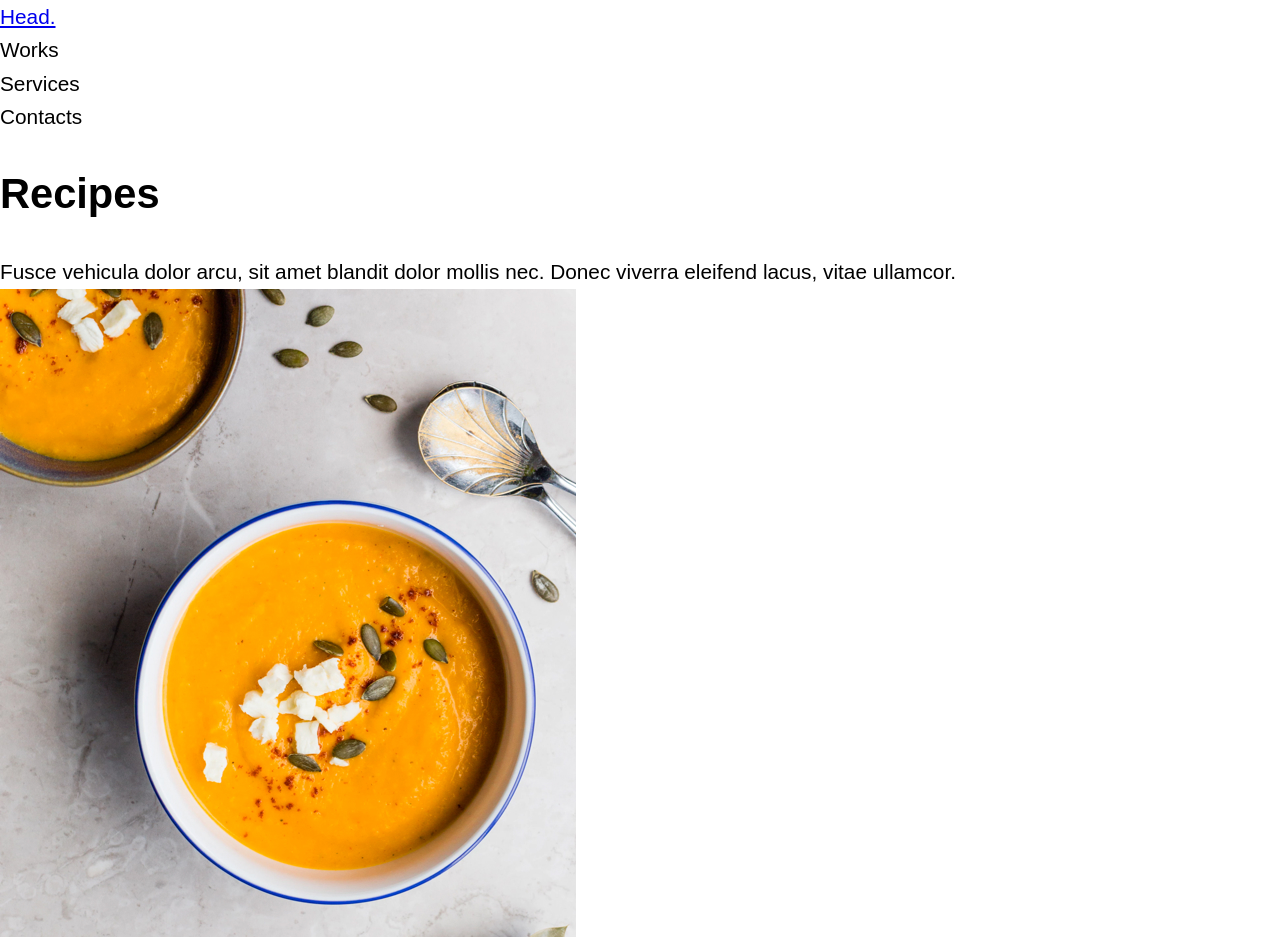
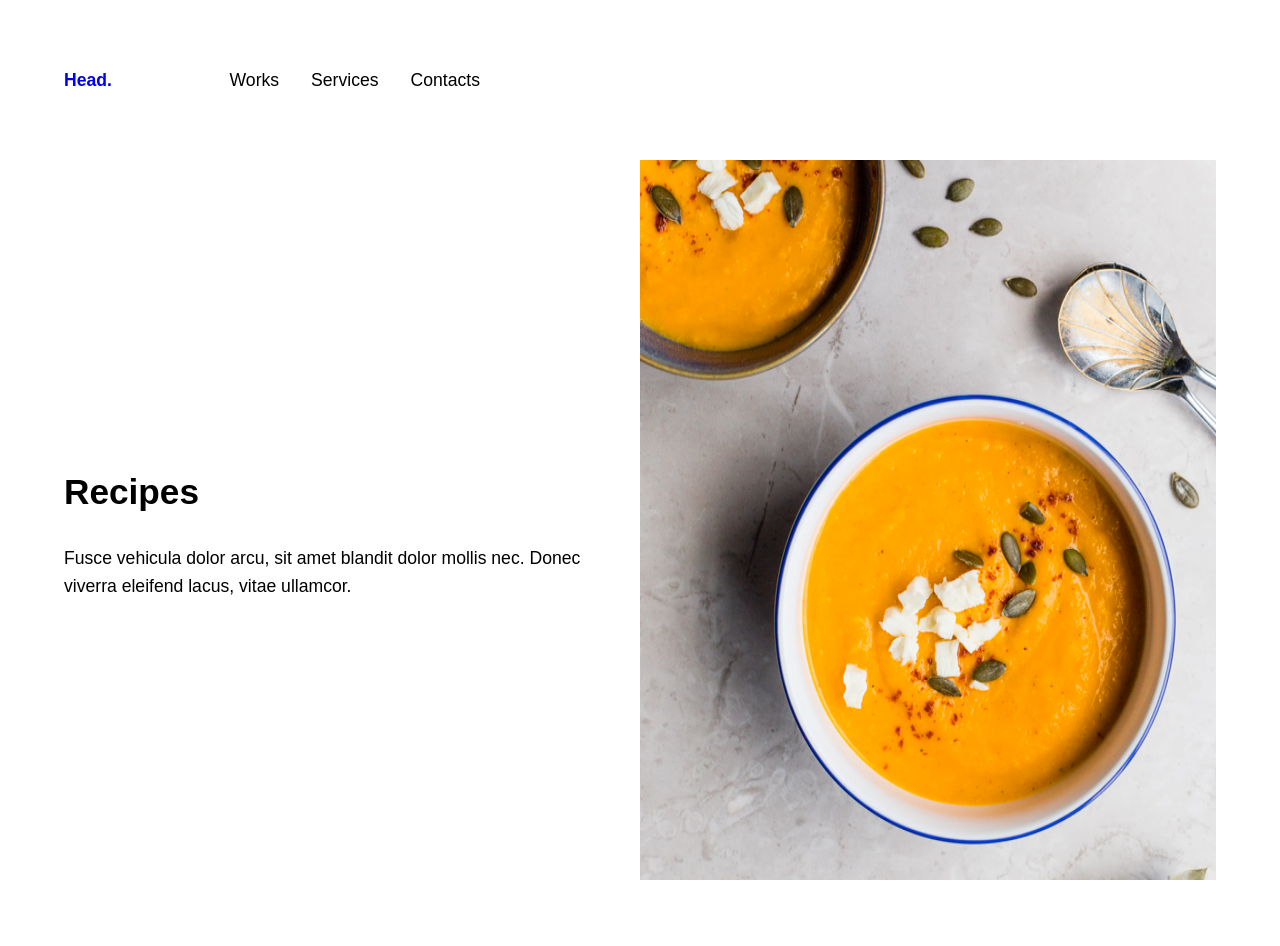
Before and after one commit to celeostergren/ResponsiveWebDesign, a plain HTML site: page index.html in a window 1280 px wide. After the commit the page ends 888 px from the top, so only its background shows below. Drawn offline with Linux system fonts and the light colour scheme.

Commit message:
First styling applied on the design

```diff
--- a/css/style.css
+++ b/css/style.css
@@ -1,3 +1,11 @@
+:root{
+  --primary-color: rgb(62, 35, 80);
+  --color-white: #fff;
+  --color-white: rgb(46, 38, 24);
+
+}
+
+
 *{
   padding: 0;
   margin: 0;
@@ -6,7 +14,67 @@
 
 body{
   font-family: Arial, sans-serif;
-  font-size: 1.3rem;
+  font-size: 1.1rem;
   min-height: 100vh;
   line-height: 1.6;
 }
+
+.container{
+  padding: 0 5%;
+}
+
+.hero{
+  height: calc(100vh - 10vh);
+  display: flex;
+  justify-content: space-between;
+}
+
+.content{
+  flex: 0 0 50%;
+  display: flex;
+  flex-direction: column;
+  align-items: flex-start;
+  justify-content: center;
+  padding-right: 1rem;
+}
+
+
+/* header section */
+
+header{
+  height: 20vh;
+  display: flex;
+}
+.main-nav{
+  width: 70%;
+  padding-left: 5%;
+  display: flex;
+  align-items: center;
+  justify-content: space-between;
+}
+
+.main-nav ul{
+  list-style: none;
+  display: flex;
+  padding-right: 50%;
+}
+
+.main-nav ul li a{
+  padding-right: 2rem;
+}
+
+.logo{
+  font-weight: 700;
+  text-decoration: none;
+}
+
+
+.hero-img{
+  flex: 0 0 50%;
+
+}
+
+.hero-img img{
+  width: 100%;
+  height: 100%;
+}
```
